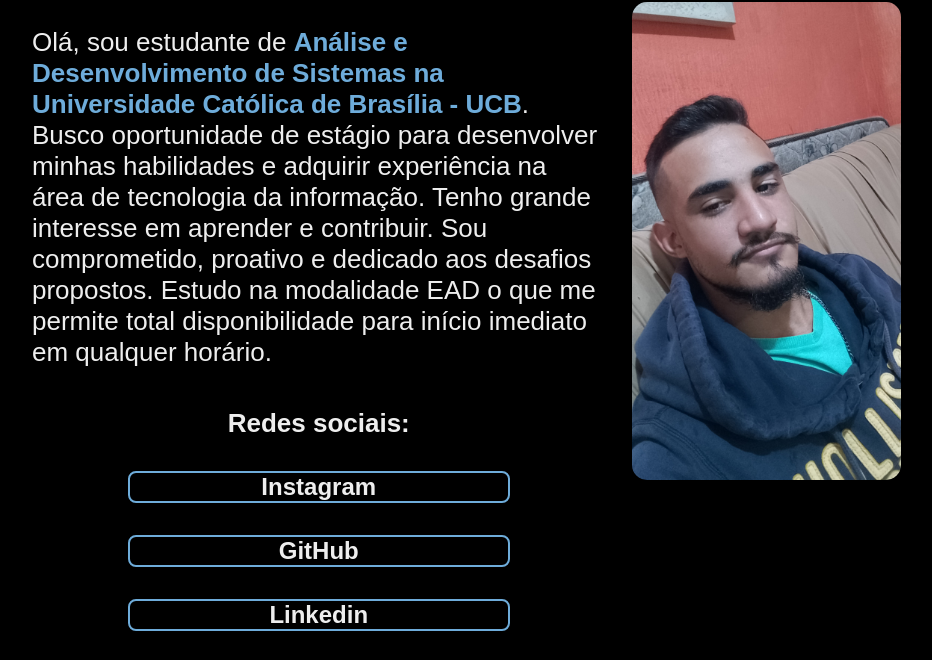
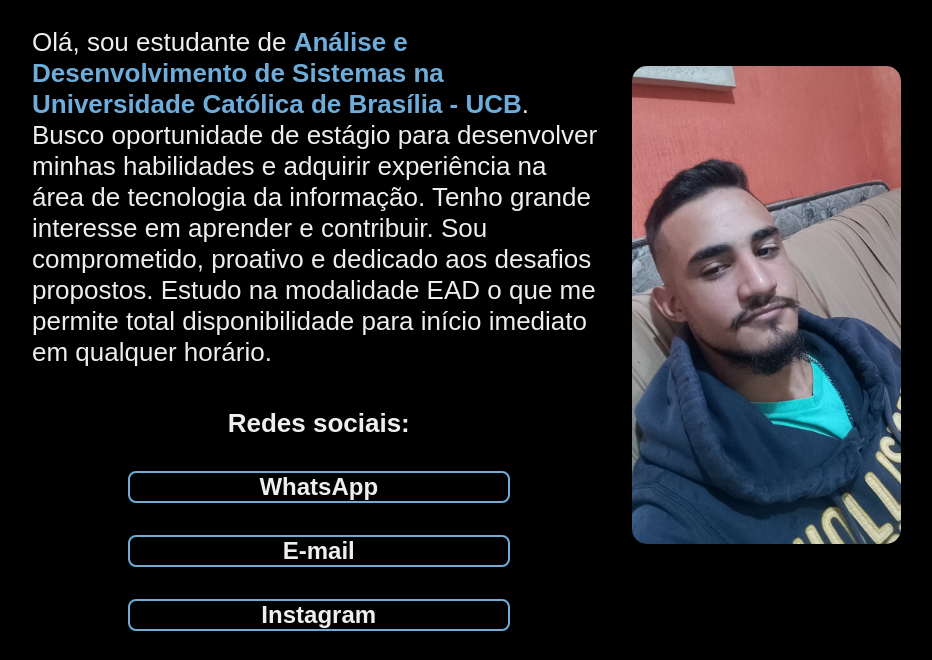
Before and after one commit to RntOliver/Portf-lio-Renato, a plain HTML site: page index.html in a window 1280 px wide. Shown: the part 285-945 px from the top of the page, without its empty margins (160-1092 px from the left). Drawn offline with nearby package versions, Linux system fonts and the light colour scheme.

Commit message:
Update index.html

```diff
--- a/index.html
+++ b/index.html
@@ -21,6 +21,8 @@
             <p class="apresentacao__conteudo__texto">Olá, sou estudante de <strong class="titulo-destaque">Análise e Desenvolvimento de Sistemas na Universidade Católica de Brasília - UCB</strong>. Busco oportunidade de estágio para desenvolver minhas habilidades e adquirir experiência na área de tecnologia da informação. Tenho grande interesse em aprender e contribuir. Sou comprometido, proativo e dedicado aos desafios propostos. Estudo na modalidade EAD o que me permite total disponibilidade para início imediato em qualquer horário. </p>
             <div class="apresentacao__links">
                 <h2 class="apresentacao__conteudo__texto">Redes sociais:</h2>
+                <a class="apresentacao__links__link" href="https://wa.me/5561982114903">WhatsApp</a>
+                <a class="apresentacao__links__link" href="mailto:re83375741@gmail.com">E-mail</a>
                 <a class="apresentacao__links__link" href="https://instagram.com/rntoliver"> Instagram </a>
                 <a class="apresentacao__links__link" href="https://github.com/RntOliver"> GitHub</a>
                 <a class="apresentacao__links__link" href="https://linkedin.com/in/renato-oliveira-97a0aa302">Linkedin</a>
```
